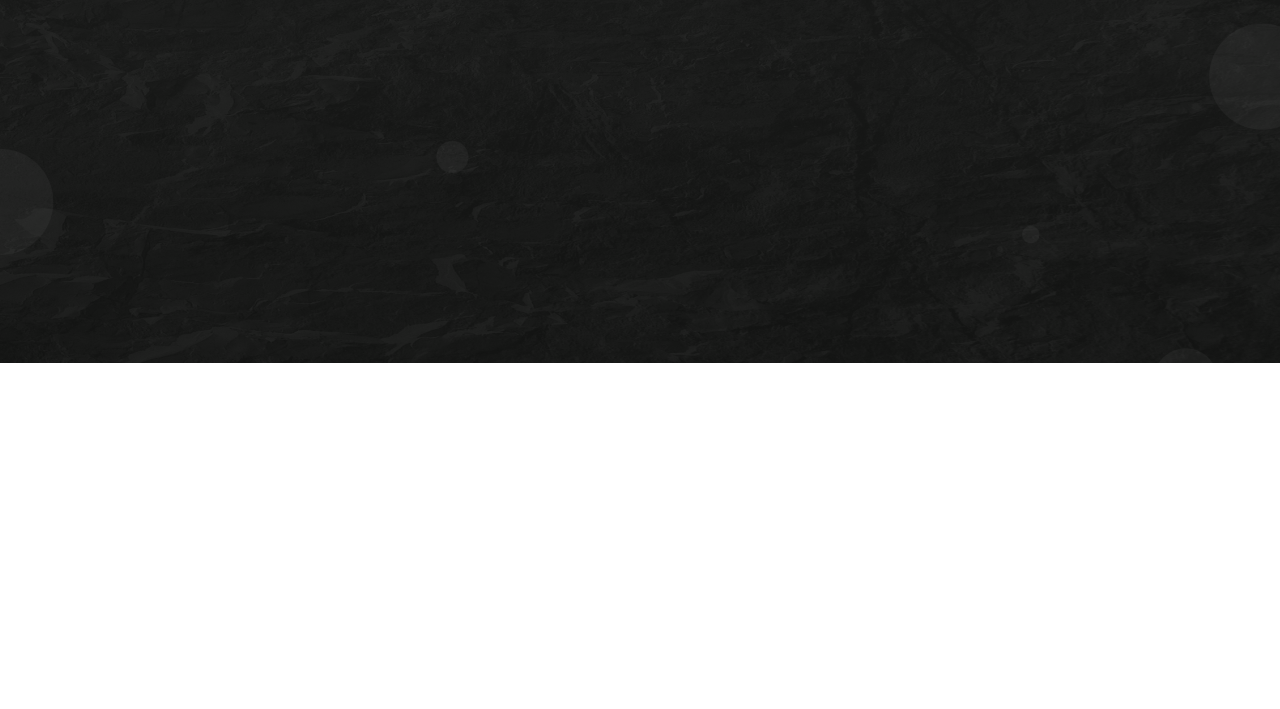
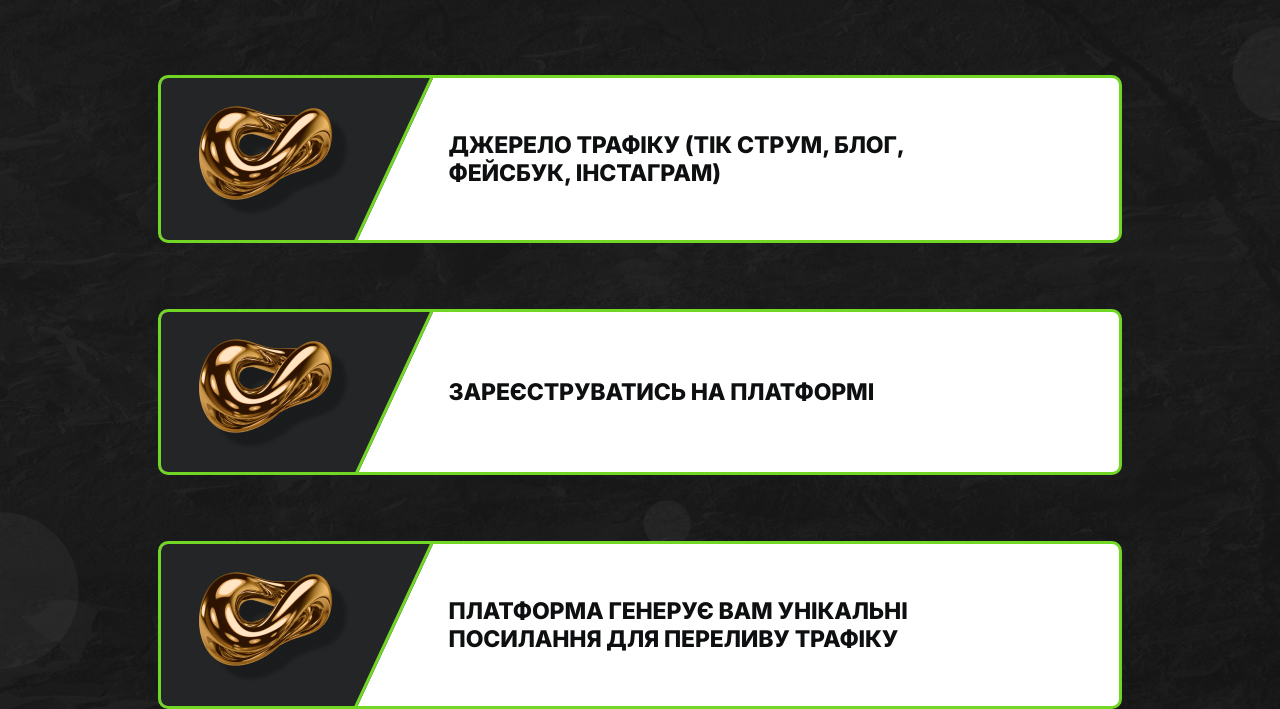
Before and after one commit to VladislavShevelyov8/CrocoTraff, a plain HTML site: page index.html in a window 1280 px wide. Shown: the part 4519-5228 px from the top of the page. Before the commit the page ends 4882 px from the top, so only its background shows below. Drawn offline with Linux system fonts and the light colour scheme; a web font is replaced by a local one.

Commit message:
Master section

```diff
--- a/index.html
+++ b/index.html
@@ -213,12 +213,35 @@
     <section class="master__section">
       <div class="shadow"></div>
       <div class="container">
-        <h1 class="master__title h1">Що потрібно <br> щоб почати <br> веб-майстром?</h1>
-        <article class="master__list">
-          <div class="master__list-item">
-
-          </div>
-        </article>
+        <div class="master__wrapper">
+          <h1 class="master__title h1">Що потрібно <br> щоб почати <br> веб-майстром?</h1>
+          <article class="master__list">
+            <div class="master__list-item">
+              <div class="master__img">
+                <img src="img/master/ring.png" alt="">
+              </div>
+              <span class="master__text">Джерело трафіку (тік струм, блог, <br> фейсбук, інстаграм)</span>
+            </div>
+            <div class="master__list-item">
+              <div class="master__img">
+                <img src="img/master/ring.png" alt="">
+              </div>
+              <span class="master__text">Зареєструватись на платформі</span>
+            </div>
+            <div class="master__list-item">
+              <div class="master__img">
+                <img src="img/master/ring.png" alt="">
+              </div>
+              <span class="master__text">Платформа генерує вам унікальні <br> посилання для переливу трафіку</span>
+            </div>
+            <div class="master__list-item">
+              <div class="master__img">
+                <img src="img/master/ring.png" alt="">
+              </div>
+              <span class="master__text">Велике бажання працювати;)</span>
+            </div>
+          </article>
+        </div>
       </div>
     </section>
 
--- a/style.css
+++ b/style.css
@@ -606,7 +606,7 @@
 
 
   .offers__tg {
-    padding-bottom: 235px;
+    padding-bottom: 20em;
     padding-top: 120px;
     position: relative;
     background-size: cover;
@@ -662,7 +662,7 @@
   /* Master section */
 
   .master__section {
-    padding-bottom: 100px;
+    padding-bottom: 3em;
     position: relative;
     background-repeat: no-repeat;
     background-size: cover;
@@ -670,7 +670,63 @@
     background-image: url(img/master/background.png);
   }
 
-.master__title {
-  text-align: center;
-  padding: 120px 0 60px;
+  .master__title {
+    text-align: center;
+    padding: 120px 0 60px;
+  }
+
+.master__wrapper {
+  width: 80%;
+  display: block;
+  margin-left: auto;
+  margin-right: auto;
 }
+
+  .master__list-item {
+    position: relative;
+    display: flex;
+    background-color: #FFFF;
+    width: 100%;
+    min-height: 166px;
+    align-items: center;
+    border: 3px solid #72D624;
+    border-radius: 10px;
+    overflow: hidden;
+    margin-bottom: 66px;
+
+  }
+
+.master__img{
+  z-index: 10;
+  display: flex;
+  position: absolute;
+  left: 30px;
+}
+
+  .master__list-item:before {
+    content: "";
+    background-color: #232527;
+    position: absolute;
+    top: 0;
+    left: -167px;
+    z-index: 0;
+    display: flex;
+    width: 51%;
+    height: 248px;
+    transform: rotate(-65deg);
+    border: 3px solid #72D624;
+
+  }
+
+
+
+
+
+  .master__text {
+    color: #0E0F10;
+    font-size: 23px;
+    text-transform: uppercase;
+    font-weight: 800;
+    padding: 53px 0 53px 18rem;
+
+  }
```
